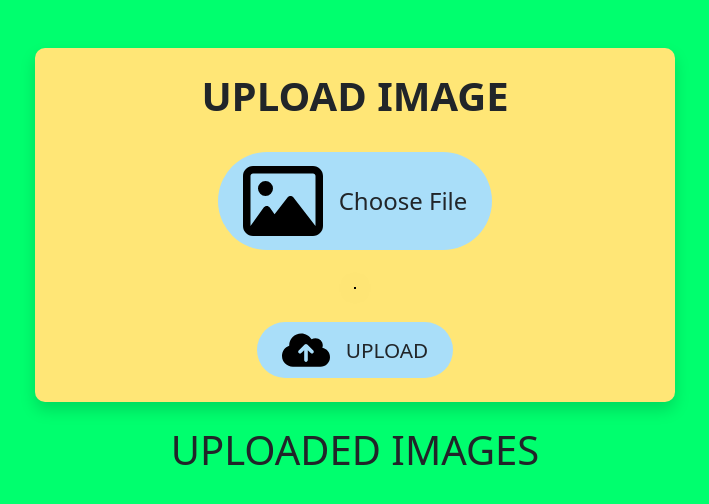
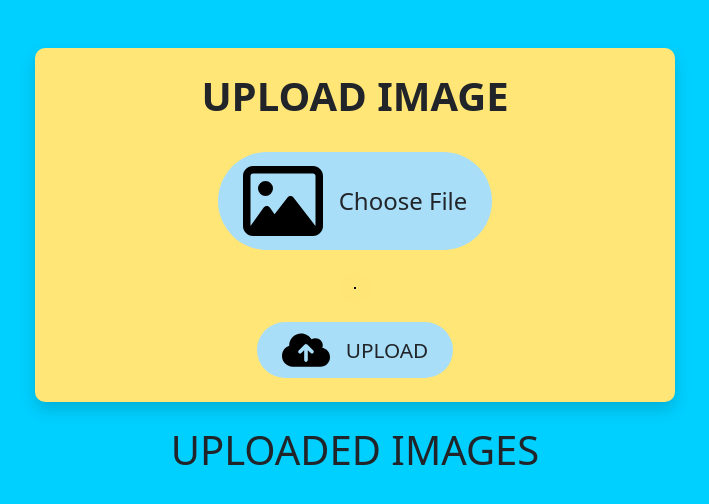
Before and after one commit to grou-p-6/image-uploader, a Flask app: page / in a window 1280 px wide. Shown: the top 504 px of the page, without its empty margins (285-994 px from the left). Run offline with Flask 3, Linux system fonts and the light colour scheme; data that the repository does not hold is empty; some libraries are stand-ins or nearby versions.

Commit message:
Changed color to blue

```diff
--- a/app.py
+++ b/app.py
@@ -12,8 +12,8 @@ from urllib.parse import unquote
 app = Flask(__name__)
 CORS(app)
 
-# BUCKET_NAME = os.environ.get('BUCKET_NAME', 'default')
-BUCKET_NAME = "images_g6p2"
+BUCKET_NAME = os.environ.get('BUCKET_NAME')
+# BUCKET_NAME = "images_g6p2"
 
 
 # Client for datastore
--- a/static/css/style.css
+++ b/static/css/style.css
@@ -1,5 +1,5 @@
 body {
-	background-color: rgb(0, 255, 110);
+	background-color: rgb(0, 208, 255);
 }
 .uploadImg {
 	width: 5em;
```
